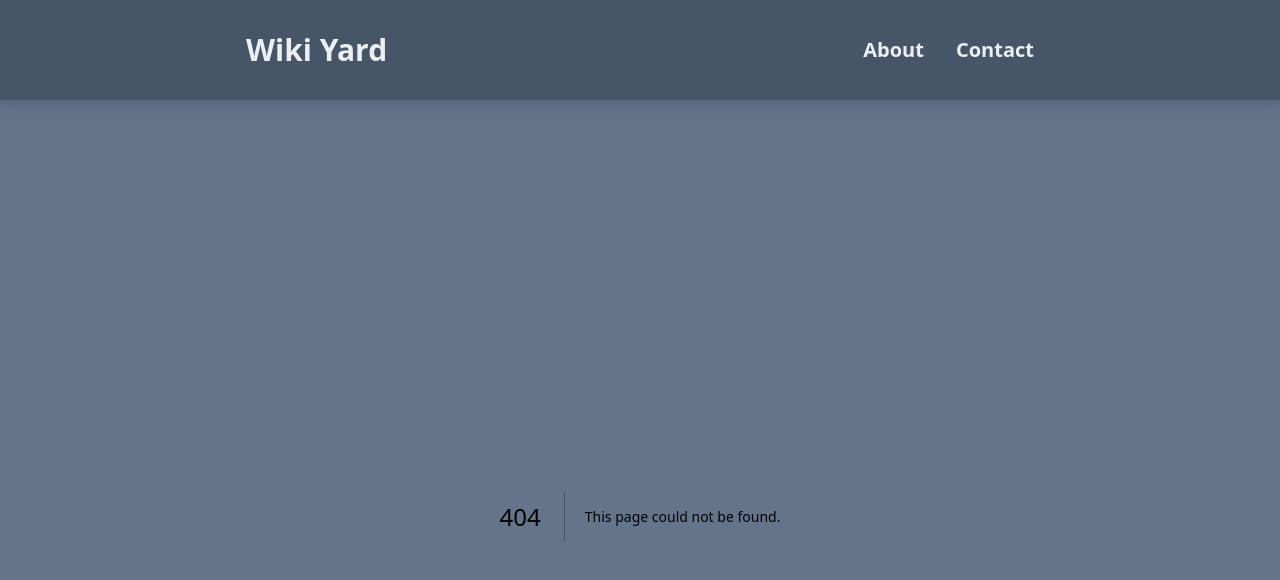
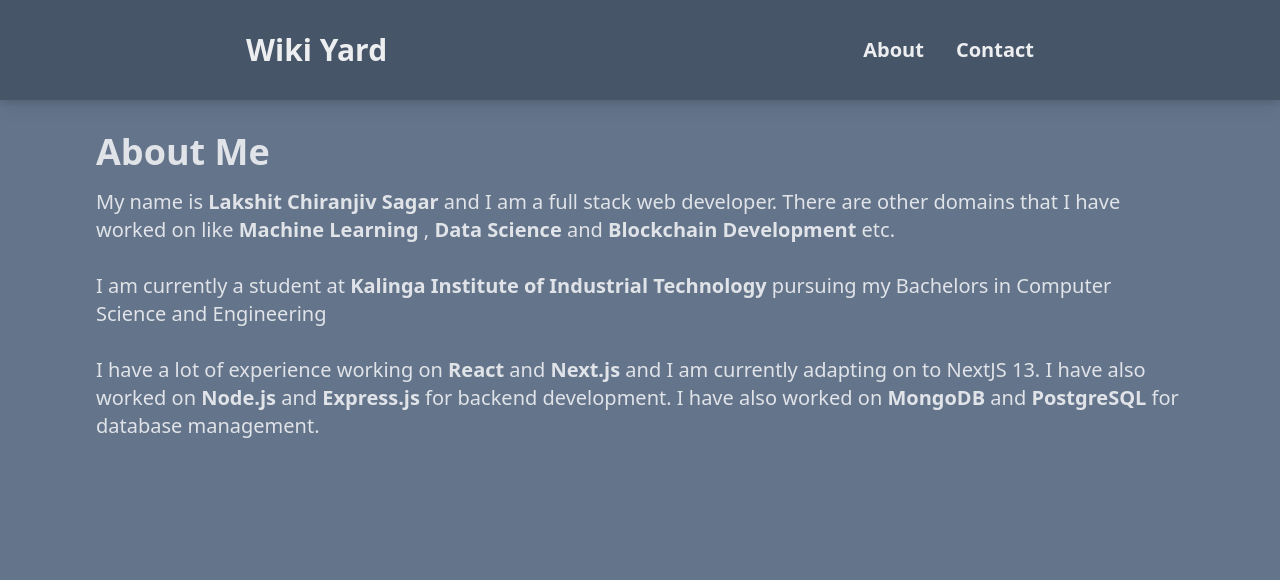
Before and after one commit to Lakshit-Chiranjiv/Wiki-Search-Website, a Next.js app: page /about in a window 1280 px wide. Before the commit this address had no page. Shown: the top 580 px of the page. Built offline with nearby package versions, Linux system fonts and the light colour scheme.

Commit message:
about page

```diff
--- /dev/null
+++ b/app/about/page.tsx
@@ -0,0 +1,16 @@
+import React from 'react'
+
+const About = () => {
+  return (
+    <div className='text-white/80 text-xl'>
+        <h1 className='text-4xl font-bold my-4'>About Me</h1>
+        <p>My name is <strong className='font-semibold'>Lakshit Chiranjiv Sagar</strong> and I am a full stack web developer. There are other domains that I have worked on like <strong className='font-semibold'>Machine Learning</strong> , <strong className='font-semibold'>Data Science</strong> and <strong className='font-semibold'> Blockchain Development</strong> etc.</p>
+        <br />
+        <p>I am currently a student at <strong className='font-semibold'>Kalinga Institute of Industrial Technology</strong> pursuing my Bachelors in Computer Science and Engineering</p>
+        <br />
+        <p>I have a lot of experience working on <strong className='font-semibold'>React</strong> and <strong className='font-semibold'>Next.js</strong> and I am currently adapting on to NextJS 13. I have also worked on <strong className='font-semibold'>Node.js</strong> and <strong className='font-semibold'>Express.js</strong> for backend development. I have also worked on <strong className='font-semibold'>MongoDB</strong> and <strong className='font-semibold'>PostgreSQL</strong> for database management.</p>
+    </div>
+  )
+}
+
+export default About
```
